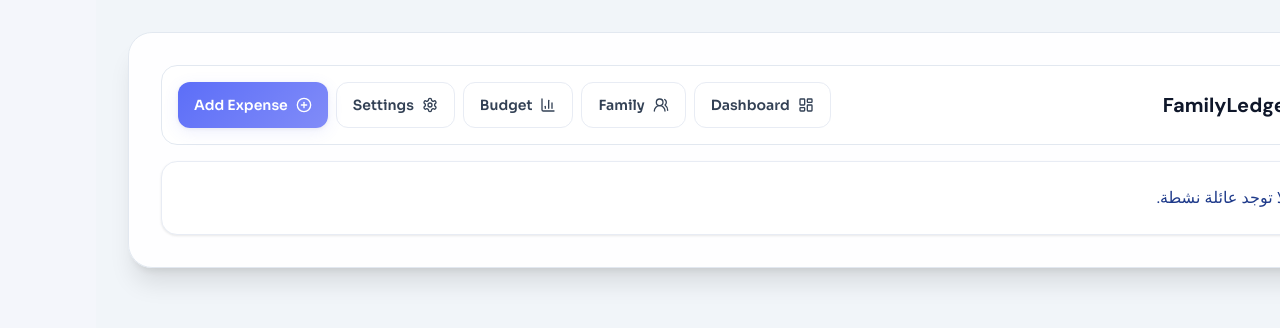
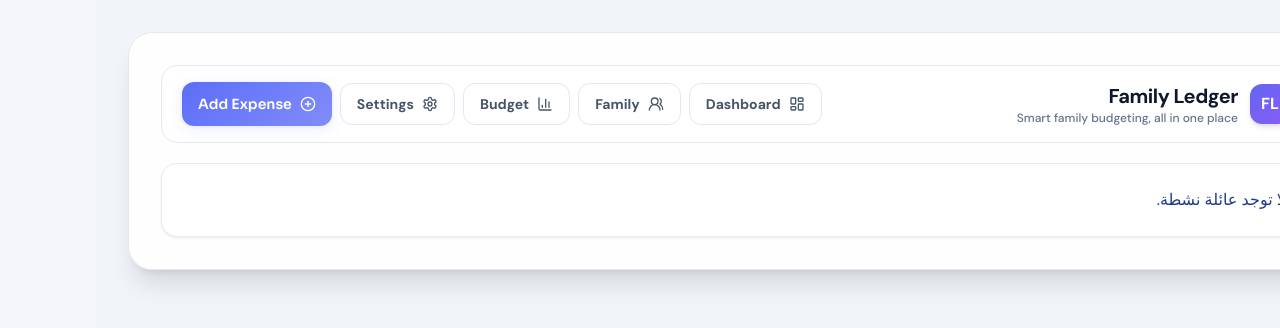
Before and after one commit to OTK-Shadi/Baytna, a Next.js app: page /expenses/new in a window 1280 px wide. Shown: the top 328 px of the page. Built offline with nearby package versions, Linux system fonts and the light colour scheme.

Commit message:
Improve desktop shell branding and active nav state

```diff
--- a/components/AppShell.tsx
+++ b/components/AppShell.tsx
@@ -1,4 +1,7 @@
+'use client';
+
 import Link from 'next/link';
+import { usePathname } from 'next/navigation';
 import { BarChart3, LayoutDashboard, PlusCircle, Settings, UsersRound } from 'lucide-react';
 import BottomNav from '@/components/BottomNav';
 
@@ -10,21 +13,43 @@ const desktopNav = [
 ];
 
 export default function AppShell({ children }: { children: React.ReactNode }) {
+  const pathname = usePathname();
+
   return (
     <main className="min-h-screen bg-slate-100 p-3 pb-24 md:p-6 lg:p-8">
-      <div className="mx-auto w-full max-w-7xl space-y-4 rounded-3xl border border-slate-200 bg-white/90 p-4 shadow-xl backdrop-blur md:p-6 lg:p-8">
-        <nav className="hidden flex-wrap items-center gap-3 rounded-2xl border border-slate-200 bg-white p-4 md:flex md:justify-between">
-          <h1 className="text-lg font-bold text-slate-900 md:text-xl">FamilyLedger</h1>
-          <div className="flex flex-wrap gap-2 text-sm md:ms-auto">
+      <div className="mx-auto w-full max-w-7xl space-y-5 rounded-3xl border border-slate-200 bg-white/90 p-4 shadow-xl backdrop-blur md:p-6 lg:p-8">
+        <nav className="hidden items-center justify-between gap-4 rounded-2xl border border-slate-200 bg-white px-5 py-4 md:flex" aria-label="Primary">
+          <div className="flex items-center gap-3">
+            <div className="grid h-10 w-10 place-items-center rounded-xl bg-gradient-to-br from-indigo-500 to-violet-500 text-white shadow-md">
+              <span className="text-base font-black">FL</span>
+            </div>
+            <div>
+              <h1 className="text-lg font-extrabold tracking-tight text-slate-900 md:text-xl">Family Ledger</h1>
+              <p className="text-xs font-medium text-slate-500">Smart family budgeting, all in one place</p>
+            </div>
+          </div>
+
+          <div className="flex flex-wrap items-center gap-2 text-sm">
             {desktopNav.map((item) => {
               const Icon = item.icon;
+              const active = pathname === item.href || pathname.startsWith(`${item.href}/`);
               return (
-                <Link key={item.href} className="btn-secondary flex items-center gap-2 py-2" href={item.href}>
+                <Link
+                  key={item.href}
+                  href={item.href}
+                  className={`flex items-center gap-2 rounded-xl border px-4 py-2.5 font-semibold transition ${
+                    active
+                      ? 'border-indigo-200 bg-indigo-50 text-indigo-700 shadow-sm'
+                      : 'border-slate-200 bg-white text-slate-600 hover:border-slate-300 hover:bg-slate-50 hover:text-slate-900'
+                  }`}
+                  aria-current={active ? 'page' : undefined}
+                >
                   <Icon size={16} /> {item.label}
                 </Link>
               );
             })}
-            <Link className="btn-primary flex items-center gap-2 py-2" href="/expenses/new">
+
+            <Link className="btn-primary flex items-center gap-2 py-2.5" href="/expenses/new">
               <PlusCircle size={16} /> Add Expense
             </Link>
           </div>
```
